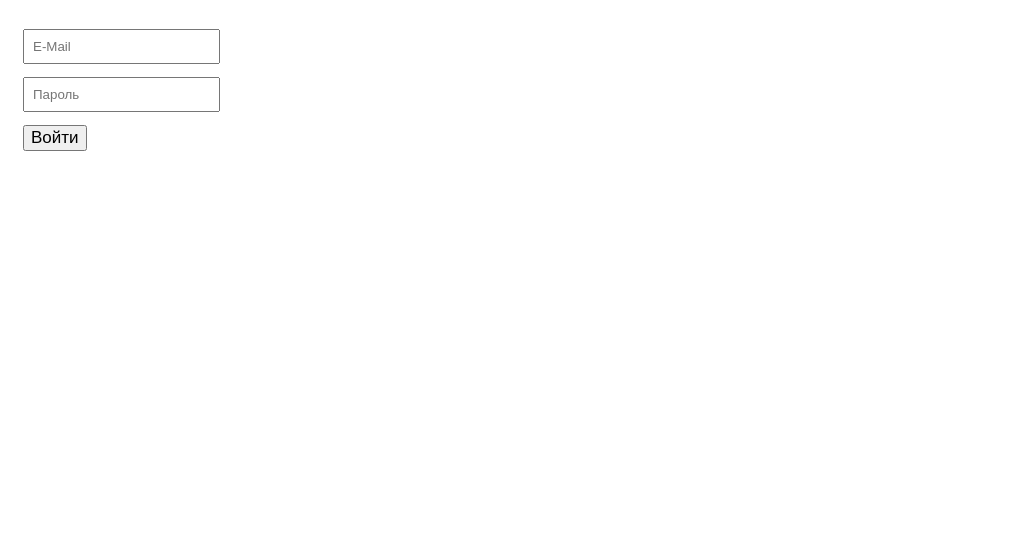
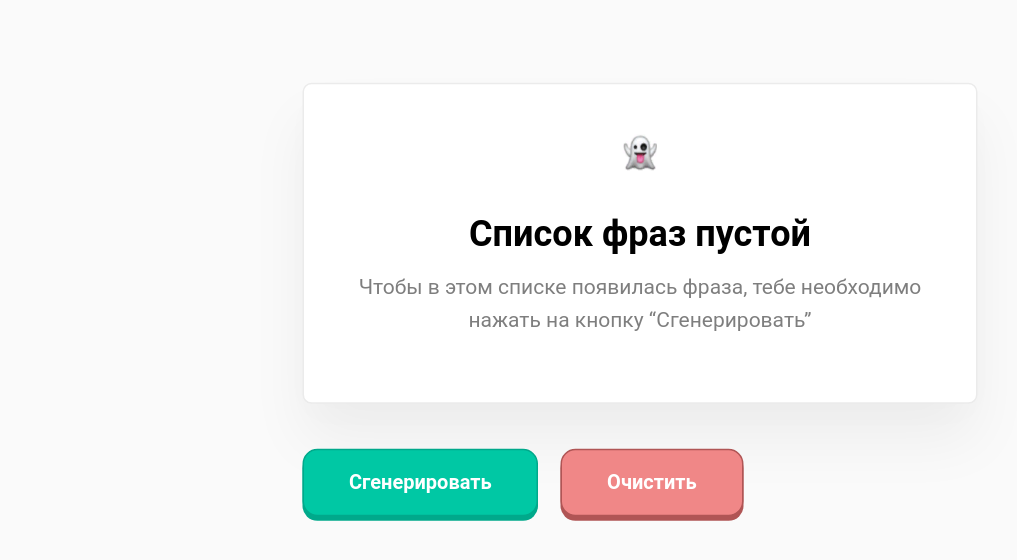
Before and after one commit to makysheva/react-tutorials, a React (Create React App) app: page / in a window 1280 px wide. Shown: the top 560 px of the page, without its empty margins (0-1017 px from the left). Built offline with nearby package versions, Linux system fonts and the light colour scheme.

Commit message:
дз №4. генерация случайных фраз

```diff
--- a/src/index.js
+++ b/src/index.js
@@ -1,7 +1,8 @@
 import React from 'react';
 import ReactDOM from 'react-dom';
 import './index.css';
-//import App from './tutorial-1/App';
-import App from './tutorial-2/App';
+// import App from './tutorial-1/App';
+// import App from './tutorial-2/App';
+import App from './tutorial-4/App';
 
 ReactDOM.render(<App />, document.getElementById('root'));
--- /dev/null
+++ b/src/tutorial-4/App.css
@@ -0,0 +1,82 @@
+* {
+  font-family: 'Roboto';
+}
+
+body {
+  background-color: #fafafa;
+}
+
+.container {
+  max-width: 500px;
+  width: 100%;
+  margin: 50px auto;
+}
+
+.wrapper {
+  max-width: 450px;
+  width: 100%;
+  margin: 50px auto;
+  transform: scale(1.5) translateY(70px);
+}
+
+.list {
+  max-height: 400px;
+  overflow: auto;
+  padding: 30px;
+  margin-bottom: 30px;
+}
+
+.btn {
+  height: 45px;
+  padding: 0 30px;
+  border: 0;
+  border-radius: 10px;
+  margin-right: 15px;
+  font-weight: 600;
+  cursor: pointer;
+  transition: all 0.15s ease;
+}
+.btn:active {
+  transform: translateY(2px);
+  box-shadow: none;
+}
+.btn_generate {
+  background-color: #00c8a4;
+  color: #fff;
+  box-shadow: 0 3px 0 #00a98b;
+  border: 1px solid #00a98b;
+}
+.btn_clear {
+  background-color: #f08787;
+  box-shadow: 0 3px 0 #b05555;
+  border: 1px solid #b05555;
+  color: #fff;
+}
+
+.block {
+  padding: 15px 30px;
+  background: #ffffff;
+  border: 1px solid #ebebeb;
+  box-sizing: border-box;
+  box-shadow: 0px 9px 24px rgba(0, 0, 0, 0.01), 0px 25px 40px rgba(0, 0, 0, 0.05);
+  border-radius: 6px;
+  margin-bottom: 30px;
+}
+.block h3 {
+  font-size: 18px;
+}
+
+.empty-block {
+  text-align: center;
+  padding: 30px;
+}
+.empty-block h2 {
+  font-size: 24px;
+  margin-bottom: 0;
+}
+.empty-block p {
+  margin-top: 10px;
+  font-size: 14px;
+  opacity: 0.5;
+  line-height: 22px;
+}
--- /dev/null
+++ b/src/tutorial-4/App.js
@@ -0,0 +1,44 @@
+import React from 'react';
+import './App.css';
+import Phrase from './components/Phrase';
+import EmptyBlock from './components/EmptyBlock';
+import { adjectivesArr, nounsArr } from './utils/phrase';
+
+const App = () => {
+  const [adjectivesWords, setAdjectivesWords] = React.useState([]);
+  const [nounsWords, setNounsWords] = React.useState([]);
+
+  const generateBtn = () => {
+    let newAdjectivesArr = [...adjectivesWords, ...adjectivesArr];
+    setAdjectivesWords(newAdjectivesArr);
+
+    let newNounsArr = [...nounsWords, ...nounsArr];
+    setNounsWords(newNounsArr);
+  };
+
+  const removeClick = () => {
+    setAdjectivesWords([]);
+    setNounsWords([]);
+  };
+
+  return (
+    <div className="container">
+      <div className="wrapper">
+        {adjectivesWords.length === 0 || nounsWords.length === 0 ? (
+          <EmptyBlock />
+        ) : (
+          <Phrase adjectives={adjectivesWords} nouns={nounsWords} />
+        )}
+
+        <button className="btn btn_generate" onClick={generateBtn}>
+          Сгенерировать
+        </button>
+        <button className="btn btn_clear" onClick={removeClick}>
+          Очистить
+        </button>
+      </div>
+    </div>
+  );
+};
+
+export default App;
--- /dev/null
+++ b/src/tutorial-4/components/EmptyBlock.jsx
@@ -0,0 +1,13 @@
+import ghost from '../images/ghost.png';
+
+const EmptyBlock = () => {
+  return (
+    <div className="block empty-block">
+      <img src={ghost} width="32px" height="32px" alt="Ghost" />
+      <h2>Список фраз пустой</h2>
+      <p>Чтобы в этом списке появилась фраза, тебе необходимо нажать на кнопку “Сгенерировать”</p>
+    </div>
+  );
+};
+
+export default EmptyBlock;
--- /dev/null
+++ b/src/tutorial-4/components/Phrase.jsx
@@ -0,0 +1,19 @@
+const Phrase = ({ adjectives, nouns }) => {
+  function arrayRandElement(arr) {
+    var rand = Math.floor(Math.random() * arr.length);
+    return arr[rand];
+  }
+  return (
+    <div className="list">
+      {adjectives.map((adjective) => (
+        <div className="block" key={adjective}>
+          <h3>
+            {arrayRandElement(adjectives)} {arrayRandElement(adjectives)} {arrayRandElement(nouns)}
+          </h3>
+        </div>
+      ))}
+    </div>
+  );
+};
+
+export default Phrase;
--- /dev/null
+++ b/src/tutorial-4/utils/phrase.js
@@ -0,0 +1,31 @@
+const adjectivesArr = [
+  'абсолютный',
+  'азартный',
+  'активный',
+  'астрономический',
+  'баснословный',
+  'безбрежный',
+  'безвозвратный',
+  'безграничный',
+  'бездонный',
+  'безжалостный',
+  'замечательно',
+  'замечательный',
+  'записной',
+  'запредельный',
+  'заядлый',
+  'звериный',
+  'зверский',
+  'зеленый',
+  'злой',
+  'злостный',
+  'значительный',
+  'неоспоримый',
+  'неотразимый',
+  'неоценимый',
+  'непередаваемый',
+];
+
+const nounsArr = ['день', 'конь', 'олень', 'человек', 'программист', 'ребёнок', 'конец', 'город'];
+
+export { adjectivesArr, nounsArr };
```
Also changed, not shown: src/tutorial-4/images/ghost.png (added).
